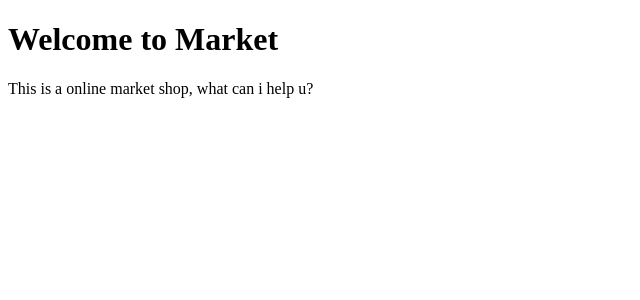
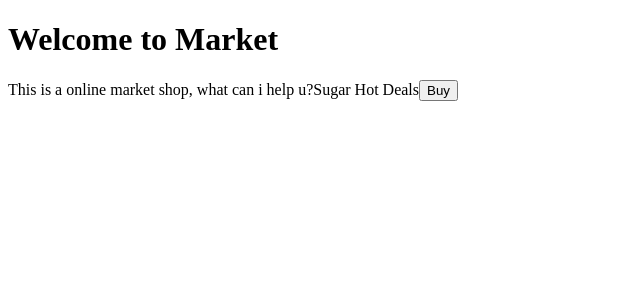
Before and after one commit to YX-Fusioneta/Market, an Angular app: page / in a window 1280 px wide. Shown: the top 300 px of the page, without its empty margins (0-640 px from the left). Built offline with nearby package versions, Linux system fonts and the light colour scheme.

Commit message:
Update Html

```diff
--- a/src/app/app.component.html
+++ b/src/app/app.component.html
@@ -1,3 +1,6 @@
 <h1>Welcome to Market</h1>
 
 <a>This is a online market shop, what can i help u?</a>
+
+<a>Sugar Hot Deals</a>
+<button>Buy</button>
```
